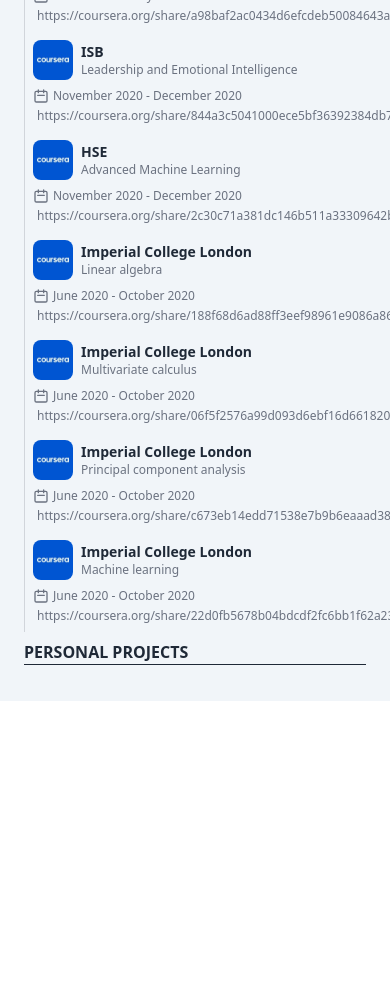
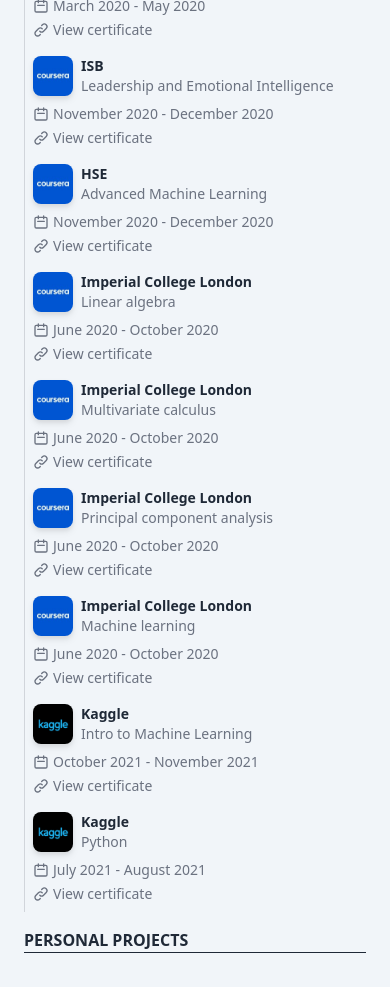
Before and after one commit to kaydotdev/antonkozyriev.me, a React (Create React App) app: page / in a window 390 px wide. Shown: the part 2020-3007 px from the top of the page. Before the commit the page ends 2721 px from the top, so only its background shows below. Built offline with nearby package versions, Linux system fonts and the light colour scheme.

Commit message:
feat(CertificationBadge.tsx): view certificate link for mobile view

```diff
--- a/src/App.tsx
+++ b/src/App.tsx
@@ -13,6 +13,7 @@ import NewRuFlag from './static/new_ru_flag.svg';
 import UKFlag from './static/uk_flag.svg';
 
 import CourseraLogo from './static/coursera_logo.jpg';
+import KaggleLogo from './static/kaggle_logo.png';
 
 function App() {
   const educationSection: TimespanSection[] = [
@@ -111,6 +112,20 @@ function App() {
       institution: "Imperial College London",
       timestamp: "June 2020 - October 2020",
       href: "https://coursera.org/share/22d0fb5678b04bdcdf2fc6bb1f62a23e"
+    },
+    {
+      logoSrc: KaggleLogo,
+      name: "Intro to Machine Learning",
+      institution: "Kaggle",
+      timestamp: "October 2021 - November 2021",
+      href: "https://www.kaggle.com/learn/certification/antonkozyriev/intro-to-machine-learning"
+    },
+    {
+      logoSrc: KaggleLogo,
+      name: "Python",
+      institution: "Kaggle",
+      timestamp: "July 2021 - August 2021",
+      href: "https://www.kaggle.com/learn/certification/antonkozyriev/python"
     }
   ];
 
@@ -216,7 +231,7 @@ function App() {
             </svg>
           </Header>
 
-          <div className="grid grid-cols-1 md:grid-cols-2 xl:grid-cols-3 justify-items-stretch gap-x-4">
+          <div className="grid grid-cols-1 md:grid-cols-2 xl:grid-cols-3 justify-items-stretch gap-x-4 my-2">
           {
             certificationSection.map(certificate => (<div><CertificationBadge {...certificate} /></div>))
           }
--- a/src/components/CertificationBadge.tsx
+++ b/src/components/CertificationBadge.tsx
@@ -11,23 +11,24 @@ function CertificationBadge(props: CertificationBadgeProps) {
         <div className="border-l border-gray-300 sm:border-none sm:border-sky-900">
             <div className="p-2">
                 <div className="flex flex-row items-center">
-                    <img src={props.logoSrc} className="w-10 h-10 rounded-lg" alt="Certification platform logo" />
+                    <img src={props.logoSrc} className="w-10 h-10 rounded-lg drop-shadow-md" alt="Certification platform logo" />
                     <div className="ml-2">
                         <h4 className="flex flex-row items-center text-gray-800 font-semibold sm:text-base text-sm mb-0">{props.institution}</h4>
-                        <p className="text-gray-500 sm:text-gray-800 sm:text-sm text-xs">{props.name}</p>
+                        <p className="text-gray-500 sm:text-gray-800 text-sm">{props.name}</p>
                     </div>
                 </div>
                 <div className="flex flex-row items-center mt-2">
                     <svg xmlns="http://www.w3.org/2000/svg" className="h-4 w-4 mr-1 text-gray-500 sm:text-gray-800" fill="none" viewBox="0 0 24 24" stroke="currentColor" strokeWidth={2}>
                         <path strokeLinecap="round" strokeLinejoin="round" d="M8 7V3m8 4V3m-9 8h10M5 21h14a2 2 0 002-2V7a2 2 0 00-2-2H5a2 2 0 00-2 2v12a2 2 0 002 2z" />
                     </svg>
-                    <p className="text-gray-500 sm:text-gray-800 sm:text-sm text-xs">{props.timestamp}</p>
+                    <p className="text-gray-500 sm:text-gray-800 text-sm sm:text-xs">{props.timestamp}</p>
                 </div>
                 <div className="flex flex-row items-center mt-1">
                     <svg xmlns="http://www.w3.org/2000/svg" className="h-4 w-4 mr-1 text-gray-500 sm:text-gray-800" fill="none" viewBox="0 0 24 24" stroke="currentColor" strokeWidth={2}>
                         <path strokeLinecap="round" strokeLinejoin="round" d="M13.828 10.172a4 4 0 00-5.656 0l-4 4a4 4 0 105.656 5.656l1.102-1.101m-.758-4.899a4 4 0 005.656 0l4-4a4 4 0 00-5.656-5.656l-1.1 1.1" />
                     </svg>
-                    <p className="text-gray-500 sm:text-gray-800 text-xs">{props.href}</p>
+                    <a className="block sm:hidden" href={props.href}><p className="text-gray-500 sm:text-gray-800 text-sm">View certificate</p></a>
+                    <p className="hidden sm:block text-gray-500 sm:text-gray-800 text-xs tracking-tight">{props.href}</p>
                 </div>
             </div>
         </div>
```
Also changed, not shown: src/static/kaggle_logo.png (added).
